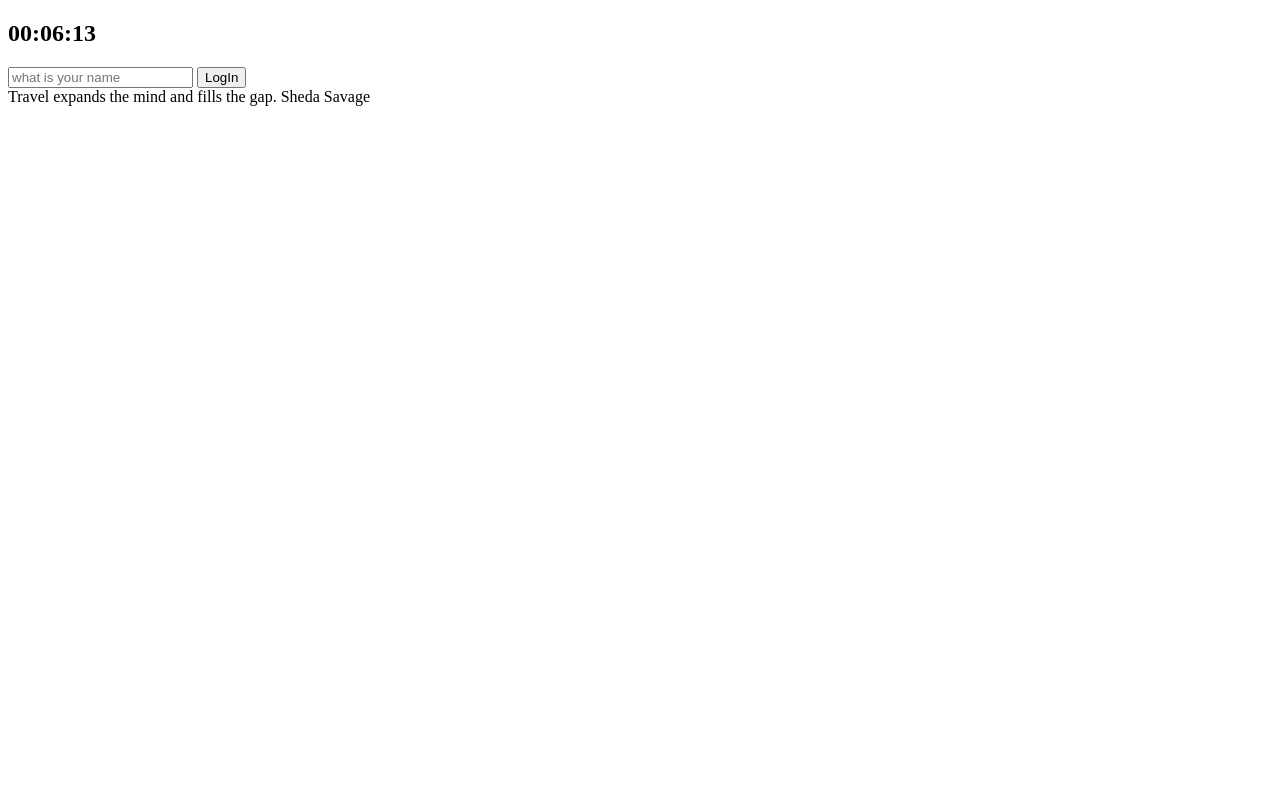
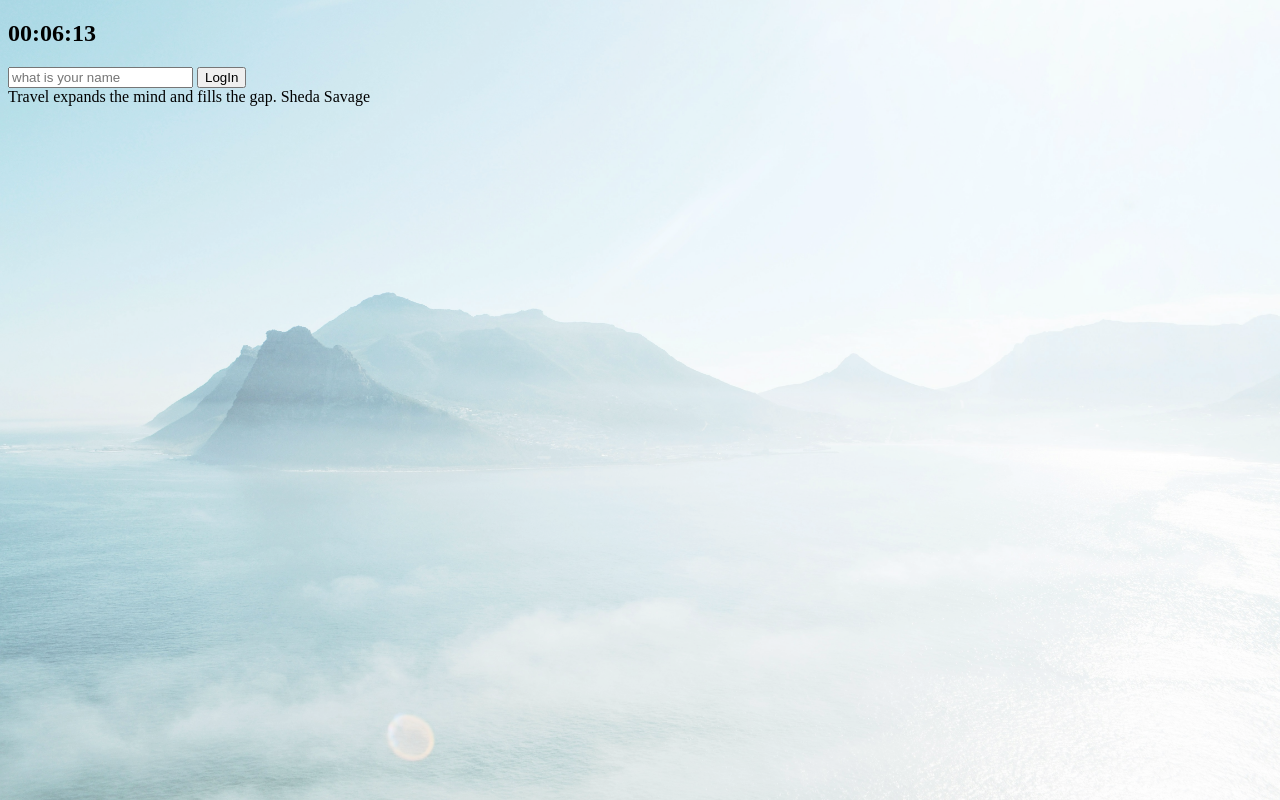
Before and after one commit to luckyseo/Mini_TodoList, a plain HTML site: page index.html in a window 1280 px wide. Drawn offline with Linux system fonts and the light colour scheme.

Commit message:
BG img now it's full-screengit commit -m

```diff
--- /dev/null
+++ b/css/bg.css
@@ -0,0 +1,10 @@
+img{
+    position:absolute;
+    width:100vw;
+    height:100vh;
+    left: 0px;
+    top: 0px;
+    z-index: -1;
+    opacity:70%;
+    object-fit: cover;
+    }
--- a/css/styles.css
+++ b/css/styles.css
@@ -1,3 +1,7 @@
+@import "bg.css";
+@import "todo.css";
+@import "others.css";
+
 .hidden {
     display: none;
 }
--- a/index.html
+++ b/index.html
@@ -24,5 +24,7 @@
     <script src="js/greetings.js"></script>
     <script src="js/clock.js"></script>
     <script src="js/quotes.js"></script>
+    <script src="js/background.js"></script>
+    <script src="js/todo.js"></script>
 </body>
 </html>
--- /dev/null
+++ b/js/background.js
@@ -0,0 +1,8 @@
+const imgs =[
+    "babyPink.jpg","goldenhour.jpg","lightBlue.jpg","sea.jpg"
+]
+const bgnum = Math.floor(Math.random()*imgs.length)
+
+const bgImg = document.createElement("img");
+document.body.appendChild(bgImg);
+bgImg.src = `img/${imgs[bgnum]}`
```
Also changed, not shown: css/others.css (added), css/todo.css (added), img/babyPink.jpg (added), img/lightBlue.jpg (added), img/sea.jpg (added), js/todo.js (added), 1 other file.
